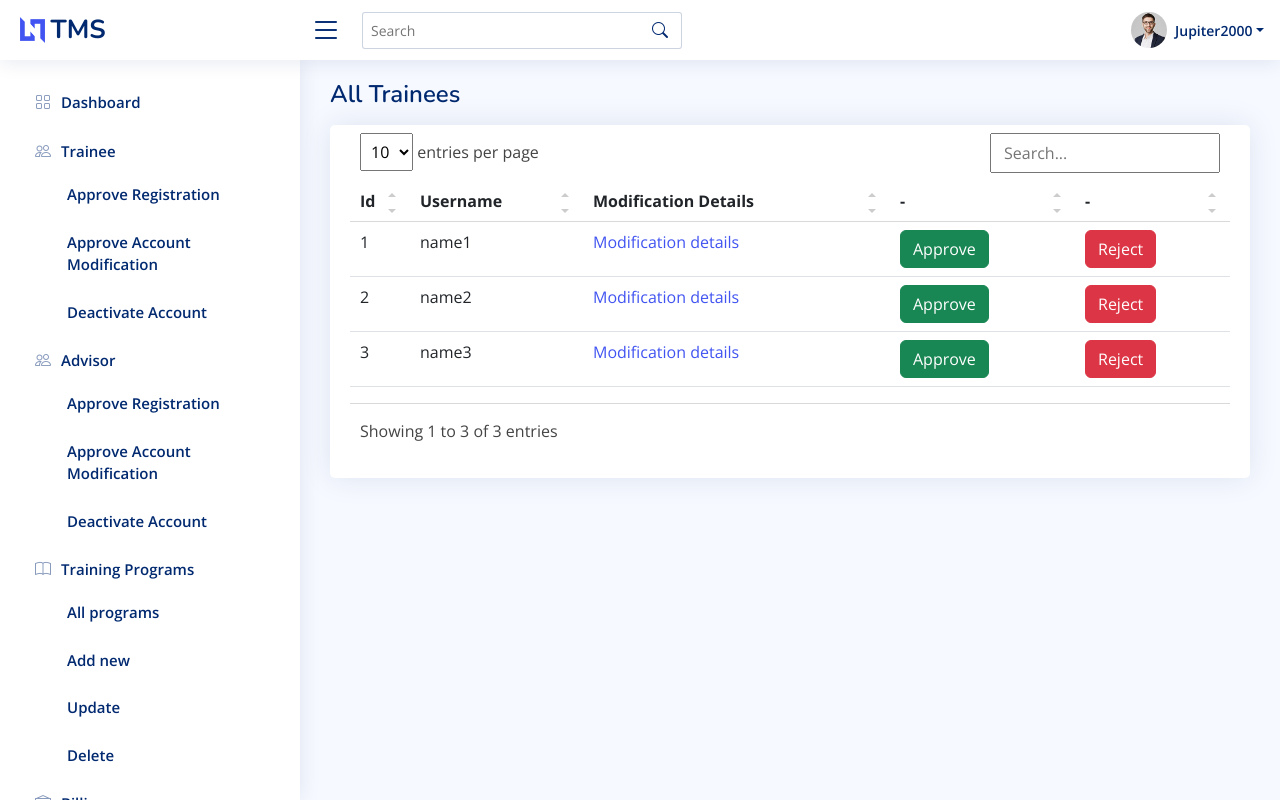
After one commit to GhadeerHayek/TMS-Flask, a Flask app: page /trainees/account in a window 1280 px wide. The commit adds this page. Run offline with Flask 3, Linux system fonts and the light colour scheme; some libraries are stand-ins or nearby versions.

Commit message:
add account modification view, account details subview link but the view itself is not implemented yet.

```diff
--- a/blueprints/manager_blueprint.py
+++ b/blueprints/manager_blueprint.py
@@ -1,4 +1,4 @@
-from flask import Flask, jsonify, render_template, Blueprint
+from flask import Flask, jsonify, render_template, Blueprint, request
 from controller import manager_controller
 
 manager_blueprint = Blueprint("manager", __name__)
@@ -6,16 +6,24 @@ manager_blueprint = Blueprint("manager", __name__)
 
 @manager_blueprint.route('/manager', methods=["GET"])
 def dashboard_view():
-    return manager_controller.index("token")
+    return manager_controller.index(request)
 
 
 @manager_blueprint.route('/trainees/pending', methods=["GET"])
 def get_pending_trainees_view():
-    token ="mock"
-    return manager_controller.get_pending_trainees(token)
+    return manager_controller.get_pending_trainees(request)
 
 
 @manager_blueprint.route('/trainees/deactivate', methods=["GET"])
 def get_deactivate_trainees_view():
-    token ="mock"
-    return manager_controller.get_deactivate_trainees(token)
+    return manager_controller.get_deactivate_trainees(request)
+
+
+@manager_blueprint.route('/trainees/account', methods=["GET"])
+def get_trainees_accounts_view():
+    return manager_controller.get_trainee_account(request)
+
+
+@manager_blueprint.route('/account/details', methods=["GET"])
+def get_trainees_accounts_details_view():
+    return manager_controller.get_trainee_account_details(request)
--- a/blueprints/mock_blueprint.py
+++ b/blueprints/mock_blueprint.py
@@ -17,7 +17,7 @@ def mock_view():
         "username": "Jupiter2000",
         "email": "jupiter@gmail.com"
     }
-    return render_template('manager/pending_trainees.html', manager=manager, trainees=[
+    return render_template('manager/trainee/pending_trainees.html', manager=manager, trainees=[
         ["1","name1","email1","df1", "area1"],
         ["2", "name2", "email2", "df1", "area1"],
         ["3", "name3", "email3", "df1", "area1"]
--- a/controller/manager_controller.py
+++ b/controller/manager_controller.py
@@ -7,7 +7,7 @@ from app import db
 """
 
 
-def index(token):
+def index(request):
     # from token get id, from the id get the record in the database
     manager_id = "something"
     query = text("SELECT * from ")
@@ -24,7 +24,7 @@ def index(token):
 """
 
 
-def get_pending_trainees(token):
+def get_pending_trainees(request):
     # token is the manager id or the manager record
 
     manager = {
@@ -40,7 +40,7 @@ def get_pending_trainees(token):
     #     trainees.append(row._data)
     #  return render_template("manager/pending_trainees.html", manager=manager, trainees=trainees)
 
-    return render_template('manager/pending_trainees.html', manager=manager, trainees=[
+    return render_template('manager/trainee/pending_trainees.html', manager=manager, trainees=[
         ["1", "name1", "email1", "df1", "area1"],
         ["2", "name2", "email2", "df1", "area1"],
         ["3", "name3", "email3", "df1", "area1"]
@@ -84,7 +84,7 @@ def approve_trainee(request):
 """
 
 
-def get_deactivate_trainees(token):
+def get_deactivate_trainees(request):
     # token is the manager record from the database
     manager = {
         "id": "100",
@@ -101,7 +101,7 @@ def get_deactivate_trainees(token):
         ["3", "name3", "email3"],
     ]
 
-    return render_template("manager/deactivate_trainee.html", manager=manager, trainees=trainees)
+    return render_template("manager/trainee/deactivate_trainee.html", manager=manager, trainees=trainees)
 
 
 """
@@ -122,3 +122,28 @@ def approve_trainee_deactivation(request):
 
 def reject_trainee_deactivation(request):
     pass
+
+
+def get_trainee_account(request):
+    # from the token, get the manager id
+    manager = {
+        "id": "100",
+        "username": "Jupiter2000",
+        "email": "jupiter@gmail.com"
+    }
+    # get all account modification requests from the database
+
+    # here's a mock of the returned data
+    trainess = [
+        ["1","", "name1", "somehow the account details object"],
+        ["2","", "name2", "somehow the account details object"],
+        ["3","", "name3", "somehow the account details object"]
+    ]
+    return render_template("manager/trainee/trainee_account_modification.html", manager=manager, trainees=trainess)
+
+def get_trainee_account_details(request):
+    # assuming this is a get request, that has the trainee id in its get parameters
+    # we should select all the user account details
+    # before we do that, we'll render something like a profile.html page
+    # which i am going to do later
+    return render_template("manager/trainee/trainee_account.html")
--- a/templates/layouts/manager_base.html
+++ b/templates/layouts/manager_base.html
@@ -39,7 +39,7 @@
     <div class="d-flex align-items-center justify-content-between">
         <a href="#" class="logo d-flex align-items-center">
             <img src="../../static/assets/img/logo.png" alt="">
-            <span class="d-none d-lg-block">Welcome *name*</span>
+            <span class="d-none d-lg-block">TMS</span>
         </a>
         <i class="bi bi-list toggle-sidebar-btn"></i>
     </div><!-- End Logo -->
@@ -122,7 +122,7 @@
                     </a>
                 </li>
                 <li class="nav-item">
-                    <a class="nav-link collapsed" href="#">
+                    <a class="nav-link collapsed" href="{{ url_for('manager.get_trainees_accounts_view') }}">
                         <span>Approve Account Modification</span>
                     </a>
                 </li>
--- /dev/null
+++ b/templates/manager/trainee/trainee_account_modification.html
@@ -0,0 +1,87 @@
+{% extends "layouts/manager_base.html" %}
+
+{% block title %} Trainees Account Modification {% endblock %}
+{% block content %}
+    <main id="main" class="main">
+        <div class="pagetitle">
+            <h1>All Trainees</h1>
+            <nav>
+                <ol class="breadcrumb">
+                </ol>
+            </nav>
+        </div><!-- End Page Title -->
+
+        <section class="section">
+            <div class="row">
+                <div class="col-lg-12">
+                    <div class="card">
+                        <div class="card-body">
+                            <!-- Table with stripped rows -->
+                            <table class="table datatable">
+                                <thead>
+                                <tr>
+                                    <th scope="col">Id</th>
+                                    <th scope="col">Username</th>
+                                    <th scope="col">Modification Details</th>
+                                    <th scope="col">-</th>
+                                    <th scope="col">-</th>
+                                </tr>
+                                </thead>
+                                <tbody>
+                                {% for trainee in trainees %}
+                                    <tr>
+                                        <th scope="row">{{ trainee[0] }}</th>
+                                        <td>{{ trainee[2] }}</td>
+                                        <td><a href="{{ url_for('manager.get_trainees_accounts_details_view') }}">Modification details</a></td>
+                                        <td>
+                                            <form method="POST" action="">
+                                                <button class="btn btn-success" data-bs-toggle="modal"
+                                                        data-bs-target="#verticalycentered" type="submit">Approve
+                                                </button>
+                                            </form>
+                                        </td>
+                                        <td>
+                                            <form method="POST" action="#">
+                                                <button class="btn btn-danger" data-bs-toggle="modal"
+                                                        data-bs-target="#verticalycentered" type="submit">Reject
+                                                </button>
+                                            </form>
+                                        </td>
+                                    </tr>
+                                {% endfor %}
+                                </tbody>
+                            </table>
+                            <!-- NOTE: i still don't know what does this do-->
+                            <div class="modal fade" id="verticalycentered" tabindex="-1">
+                                <div class="modal-dialog modal-dialog-centered">
+                                    <div class="modal-content">
+                                        <div class="modal-header">
+                                            <h5 class="modal-title">Vertically Centered</h5>
+                                            <button type="button" class="btn-close" data-bs-dismiss="modal"
+                                                    aria-label="Close"></button>
+                                        </div>
+                                        <div class="modal-body">
+                                            Non omnis incidunt qui sed occaecati magni asperiores est mollitia. Soluta
+                                            at et reprehenderit. Placeat autem numquam et fuga numquam. Tempora in
+                                            facere consequatur sit dolor ipsum. Consequatur nemo amet incidunt est
+                                            facilis. Dolorem neque recusandae quo sit molestias sint dignissimos.
+                                        </div>
+                                        <div class="modal-footer">
+                                            <button type="button" class="btn btn-secondary" data-bs-dismiss="modal">
+                                                Close
+                                            </button>
+                                            <button type="button" class="btn btn-primary">Save changes</button>
+                                        </div>
+                                    </div>
+                                </div>
+                            </div><!-- End Vertically centered Modal-->
+
+                        </div>
+                    </div>
+                </div>
+            </div>
+
+        </section>
+
+    </main><!-- End #main -->
+{% endblock %}
```
Also changed, not shown: templates/manager/trainee/trainee_account.html (added, +10 -0 lines), templates/manager/trainee/deactivate_trainee.html (renamed from templates/manager/deactivate_trainee.html), templates/manager/trainee/pending_trainees.html (renamed from templates/manager/pending_trainees.html).
